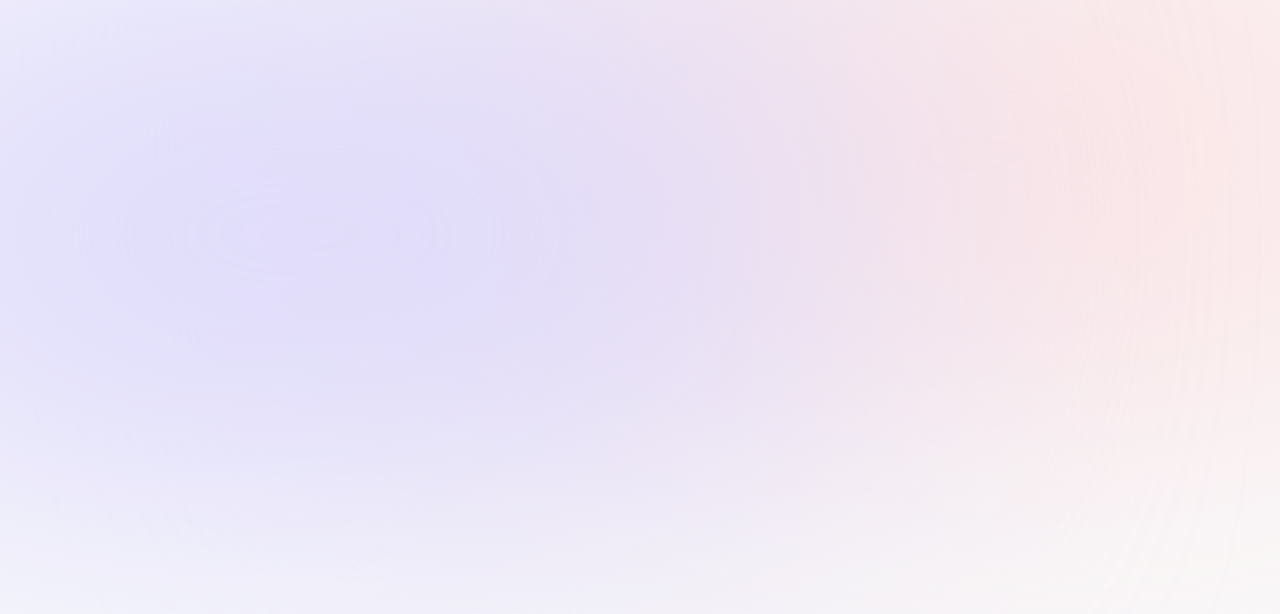
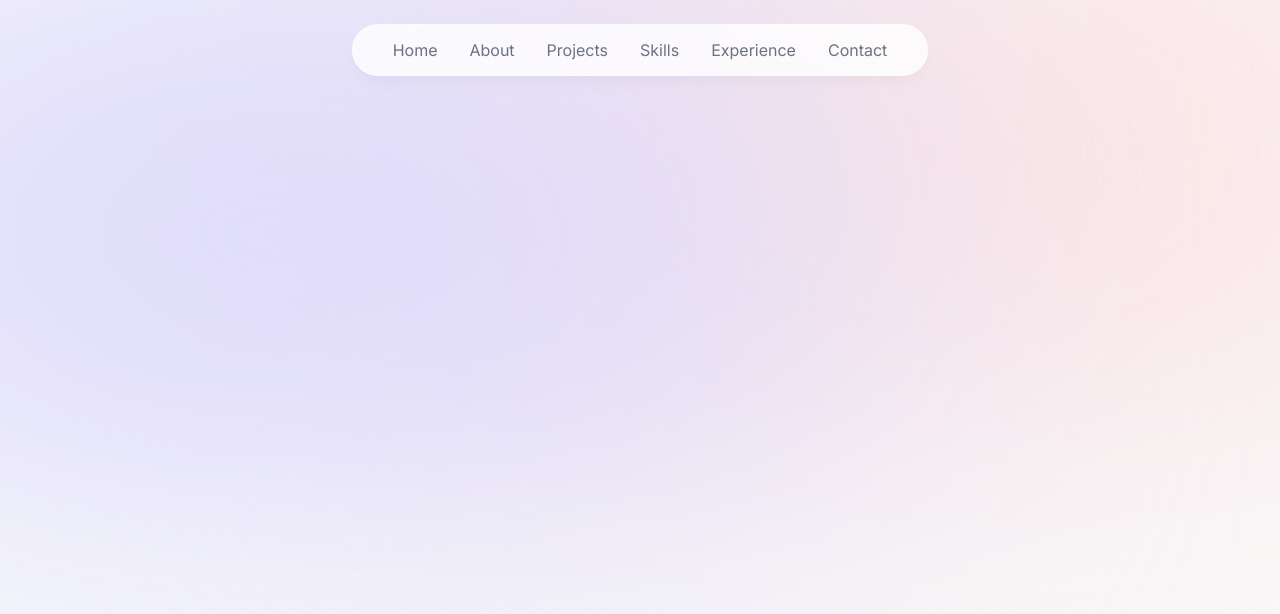
Before and after one commit to amniuelmohamed/portfolio, a Next.js app: page / in a window 1280 px wide. Shown: the top 614 px of the page. Built offline with nearby package versions, Linux system fonts and the light colour scheme.

Commit message:
Add the header section without active link styling (to add later) (#3)

```diff
--- a/app/layout.tsx
+++ b/app/layout.tsx
@@ -1,6 +1,7 @@
 import type { Metadata } from "next";
 import { Inter } from "next/font/google";
 import "./globals.css";
+import Header from "@/components/Header";
 
 const inter = Inter({ subsets: ["latin"] });
 
@@ -18,10 +19,18 @@
     return (
         <html lang="en">
             <body
-                className={`${inter.className} bg-gray-50 text-gray-950 relative overflow-hidden`}
+                className={`${inter.className} bg-gray-50 text-gray-950 relative overflow-x-hidden`}
             >
-                <div className="bg-[#fbe2e3] absolute top-[-6rem] -z-10 right-[-11rem] h-[31.25rem] w-[31.25rem] rounded-full blur-[10rem] sm:w-[68.75rem] md:right-[-33rem] lg:right-[-28rem] xl:right-[-15rem] 2xl:right-[-5rem]"></div>
-                <div className="bg-[#dbd7fb] absolute top-[-1rem] -z-10 left-[-35rem] h-[31.25rem] w-[50rem] rounded-full blur-[10rem] sm:w-[68.75rem] md:left-[-33rem] lg:left-[-28rem] xl:left-[-15rem] 2xl:left-[-5rem]"></div>
+                <div
+                    className="bg-[#fbe2e3] absolute top-[-6rem] -z-10 right-[-11rem] h-[31.25rem] w-[31.25rem] rounded-full blur-[10rem]
+                sm:w-[68.75rem] md:right-[-33rem] lg:right-[-28rem] xl:right-[-15rem] 2xl:right-[-5rem]"
+                ></div>
+                <div
+                    className="bg-[#dbd7fb] absolute top-[-1rem] -z-10 left-[-35rem] h-[31.25rem] w-[50rem] rounded-full blur-[10rem]
+                sm:w-[68.75rem] md:left-[-33rem] lg:left-[-28rem] xl:left-[-15rem] 2xl:left-[-5rem]"
+                ></div>
+
+                <Header />
                 {children}
             </body>
         </html>
--- /dev/null
+++ b/components/Header.tsx
@@ -0,0 +1,37 @@
+"use client";
+
+import React from "react";
+import { motion } from "framer-motion";
+import { links } from "@/lib/data";
+import Link from "next/link";
+
+export default function Header() {
+    return (
+        <header className="z-[999] relative">
+            <motion.div
+                className="fixed top-0 left-1/2 w-full h-[4.5rem] rounded-none sm:top-6 sm:w-[36rem] sm:h-[3.25rem] sm:rounded-full
+                        bg-white bg-opacity-80 backdrop-blur shadow-lg shadow-black/[0.03] border border-white border-opacity-40"
+                initial={{ y: -100, x: "-50%", opacity: 0 }}
+                animate={{ y: 0, x: "-50%", opacity: 1 }}
+            ></motion.div>
+            <nav className="flex items-center justify-center fixed top-0 left-1/2 -translate-x-1/2 h-[4.5rem] w-4/5 py-3 sm:top-6 sm:w-[36rem] sm:h-[3.25rem]">
+                <ul className="flex items-center justify-center flex-wrap gap-y-1 sm:flex-nowrap sm:gap-4">
+                    {links.map((link) => (
+                        <motion.li
+                            key={link.name}
+                            initial={{ y: -100, opacity: 0 }}
+                            animate={{ y: 0, opacity: 1 }}
+                        >
+                            <Link
+                                href={link.hash}
+                                className="p-2 text-gray-500 hover:text-gray-950 transition-colors"
+                            >
+                                {link.name}
+                            </Link>
+                        </motion.li>
+                    ))}
+                </ul>
+            </nav>
+        </header>
+    );
+}
--- a/package.json
+++ b/package.json
@@ -9,6 +9,7 @@
     "lint": "next lint"
   },
   "dependencies": {
+    "framer-motion": "^10.16.16",
     "next": "14.0.4",
     "react": "^18",
     "react-dom": "^18",
```
Also changed, not shown: 1 other file (tests, documents, lock files or other folders).
